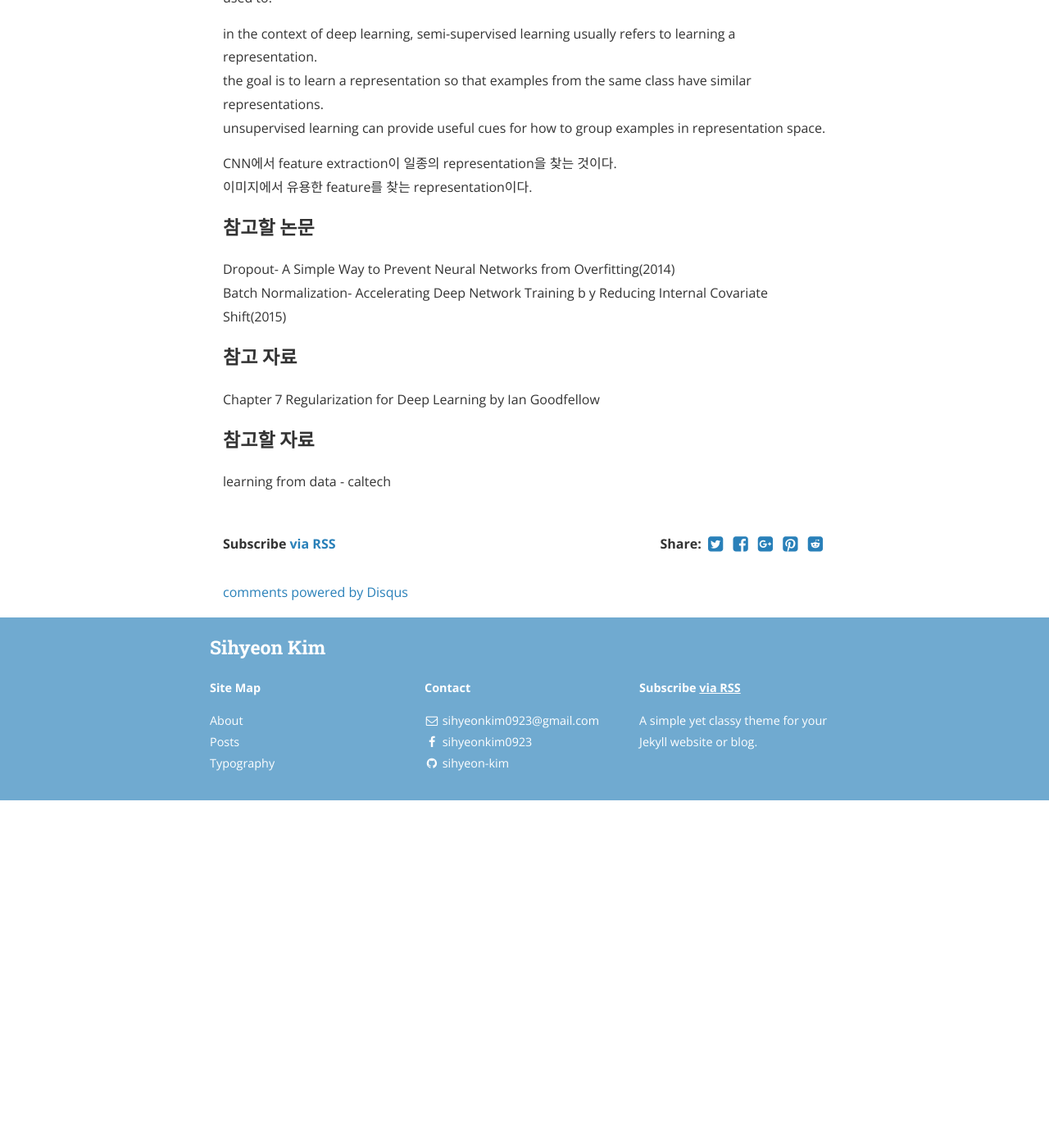
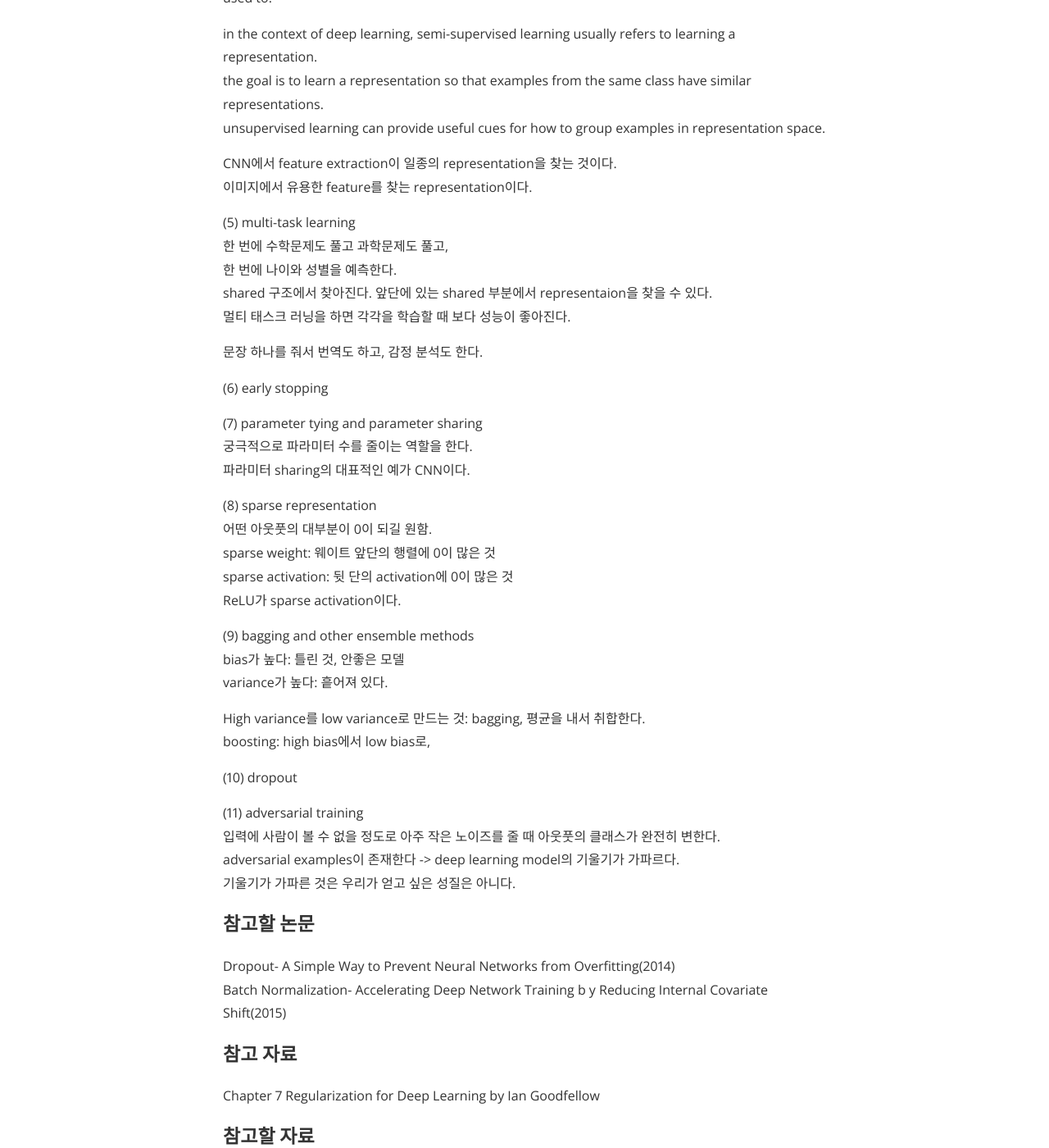
Before and after one commit to sihyeon-kim/sihyeon-kim.github.io, a Jekyll site: the page built from _posts/2019-07-16-Regularization.markdown, in a window 1280 px wide and 1400 px high, scrolled down 2203 px. Shown: the whole window at 82% size. Built offline with Jekyll 4.4.1, drawn with Linux system fonts in a browser that asks for light colours; nearby versions of some CDN libraries; comment, search, counter and statistics services are not loaded; before the commit the page ends 3179 px from its top, so only the background shows below that.

Commit message:
Update 2019-07-16-Regularization.markdown

```diff
--- a/_posts/2019-07-16-Regularization.markdown
+++ b/_posts/2019-07-16-Regularization.markdown
@@ -83,6 +83,41 @@ unsupervised learning can provide useful cues for how to group examples in repre
 CNN에서 feature extraction이 일종의 representation을 찾는 것이다.
 이미지에서 유용한 feature를 찾는 representation이다.
 
+(5) multi-task learning
+한 번에 수학문제도 풀고 과학문제도 풀고,
+한 번에 나이와 성별을 예측한다.
+shared 구조에서 찾아진다. 앞단에 있는 shared 부분에서 representaion을 찾을 수 있다.
+멀티 태스크 러닝을 하면 각각을 학습할 때 보다 성능이 좋아진다.
+
+문장 하나를 줘서 번역도 하고, 감정 분석도 한다.
+
+(6) early stopping
+
+(7) parameter tying and parameter sharing
+궁극적으로 파라미터 수를 줄이는 역할을 한다.
+파라미터 sharing의 대표적인 예가 CNN이다.
+
+(8) sparse representation
+어떤 아웃풋의 대부분이 0이 되길 원함.
+sparse weight: 웨이트 앞단의 행렬에 0이 많은 것
+sparse activation: 뒷 단의 activation에 0이 많은 것
+ReLU가 sparse activation이다.
+
+(9) bagging and other ensemble methods
+bias가 높다: 틀린 것, 안좋은 모델
+variance가 높다: 흩어져 있다.
+
+High variance를 low variance로 만드는 것: bagging, 평균을 내서 취합한다.
+boosting: high bias에서 low bias로,
+
+(10) dropout
+
+(11) adversarial training
+입력에 사람이 볼 수 없을 정도로 아주 작은 노이즈를 줄 때 아웃풋의 클래스가 완전히 변한다.
+adversarial examples이 존재한다 -> deep learning model의 기울기가 가파르다.
+기울기가 가파른 것은 우리가 얻고 싶은 성질은 아니다.
+
+
 
 
 
```
